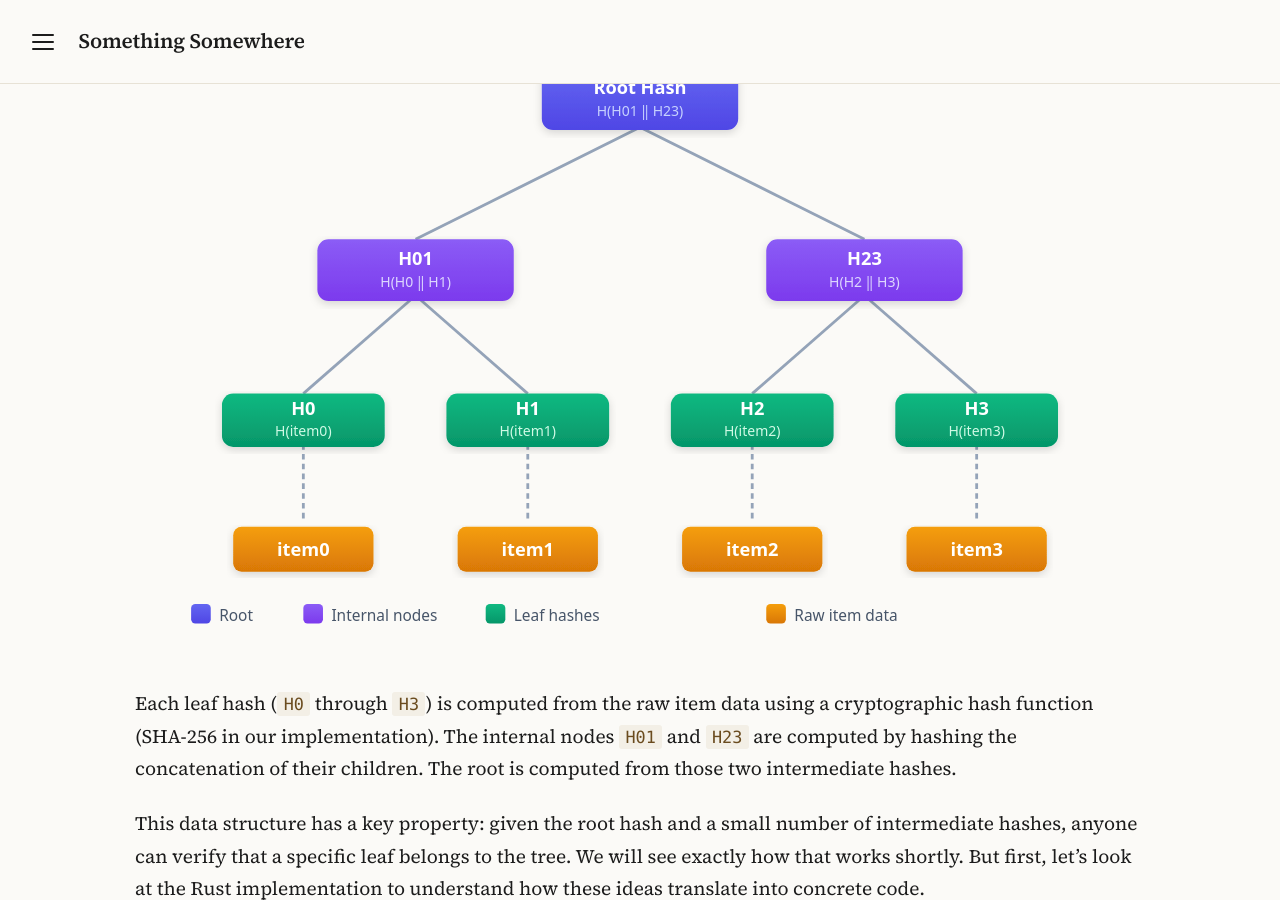
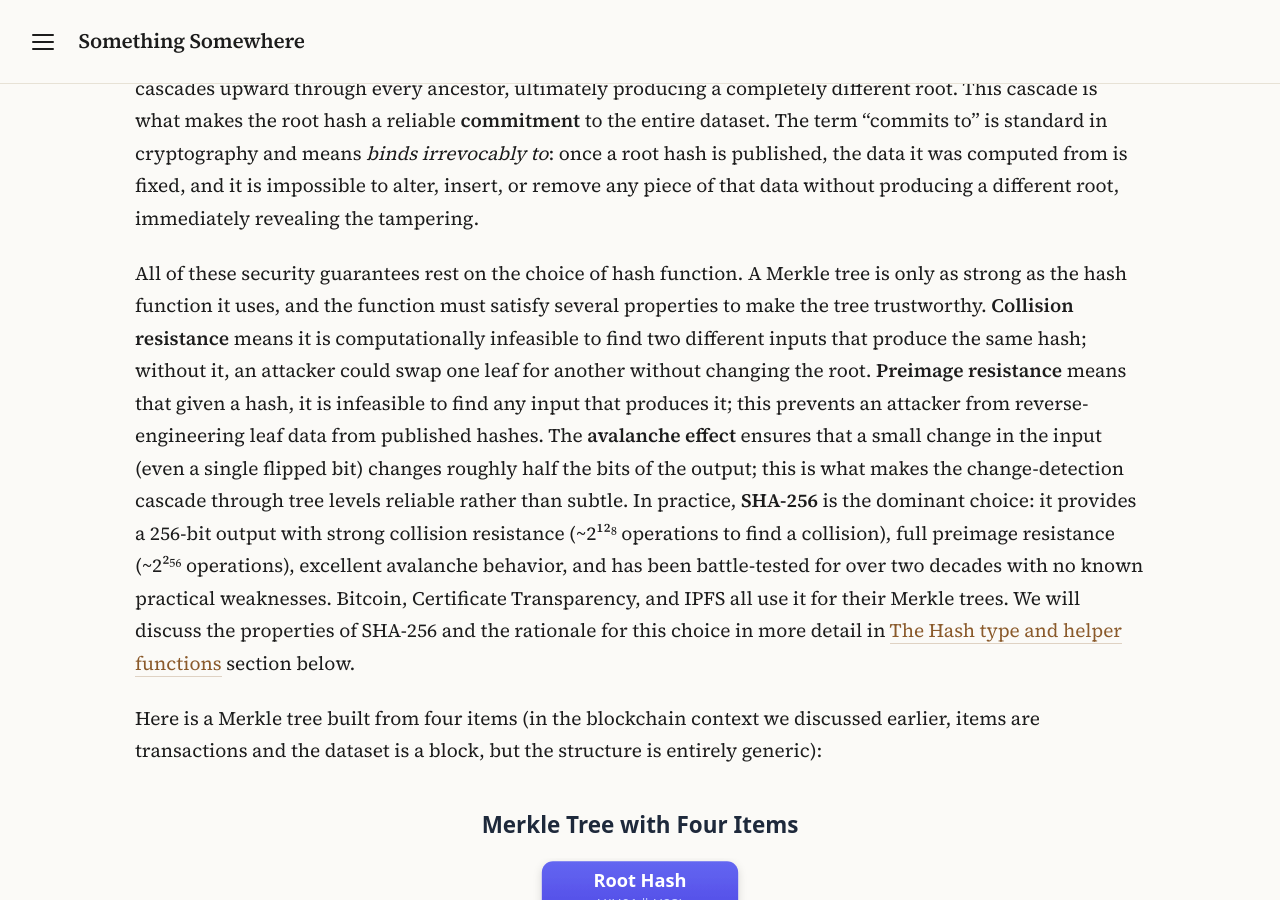
Before and after one commit to amoilanen/blog, a Jekyll site: the page built from _posts/2026-04-17-merkle-trees-and-blockchain-verification.md, in a window 1280 px wide and 900 px high, scrolled down 8945 px. Built offline with Jekyll 4.4.1, drawn with Linux system fonts in a browser that asks for light colours; comment, search, counter and statistics services are not loaded; some of the changed text lies outside the part shown.

Commit message:
Minor improvements

```diff
--- a/_posts/2026-04-17-merkle-trees-and-blockchain-verification.md
+++ b/_posts/2026-04-17-merkle-trees-and-blockchain-verification.md
@@ -112,6 +112,8 @@ And here is the decisive point: while the attacker is re-doing all that work, th
 
 The deeper a block is buried under subsequent blocks, the more cumulative work an attacker would need to redo to alter it. This is why a transaction with six confirmations (six blocks mined on top of the block containing it) is considered practically irreversible in Bitcoin.
 
+There is also a deeper economic argument. Bitcoin rewards miners with newly minted BTC (the *block reward*) and transaction fees for each valid block they add to the longest chain. An attacker who has amassed enough hash power to outpace the honest network and produce the longest chain has, by definition, the ability to earn those rewards legitimately. Attacking the chain would undermine confidence in Bitcoin, devaluing the very currency the attacker is trying to steal or manipulate. Playing by the rules, on the other hand, yields a steady stream of block rewards that are worth more precisely *because* the network is trustworthy. The incentive structure therefore ensures that the majority of computational power in the network is economically motivated to extend the existing chain and maintain its integrity rather than subvert it. Nakamoto makes this point explicitly in the [Bitcoin whitepaper](https://bitcoin.org/bitcoin.pdf) (section 6): a rational actor with majority hash power "ought to find it more profitable to play by the rules… than to undermine the system and the validity of his own wealth."
+
 This is the security foundation on which the entire blockchain rests. And the Merkle root, the hash that commits each block to its transactions, is the bridge that connects this chain-level security to individual transaction verification. Let's see how.
 
 ## Blockchains and transaction verification
@@ -131,6 +133,8 @@ From here on, we will use "transaction" and "block" as our running examples for
 ## What is a Merkle tree?
 
 A Merkle tree is a binary tree where every leaf node contains the hash of a data block, and every internal node contains the hash of its two children concatenated together. The single hash at the top, the **root hash**, acts as a fingerprint for the entire dataset. Change a single byte in any leaf, and the root hash changes. This is the core property of a Merkle tree. Because every internal node is the hash of its children, a modification at any leaf cascades upward through every ancestor, ultimately producing a completely different root. This cascade is what makes the root hash a reliable **commitment** to the entire dataset. The term "commits to" is standard in cryptography and means *binds irrevocably to*: once a root hash is published, the data it was computed from is fixed, and it is impossible to alter, insert, or remove any piece of that data without producing a different root, immediately revealing the tampering.
+
+All of these security guarantees rest on the choice of hash function. A Merkle tree is only as strong as the hash function it uses, and the function must satisfy several properties to make the tree trustworthy. **Collision resistance** means it is computationally infeasible to find two different inputs that produce the same hash; without it, an attacker could swap one leaf for another without changing the root. **Preimage resistance** means that given a hash, it is infeasible to find any input that produces it; this prevents an attacker from reverse-engineering leaf data from published hashes. The **avalanche effect** ensures that a small change in the input (even a single flipped bit) changes roughly half the bits of the output; this is what makes the change-detection cascade through tree levels reliable rather than subtle. In practice, **SHA-256** is the dominant choice: it provides a 256-bit output with strong collision resistance (~2¹²⁸ operations to find a collision), full preimage resistance (~2²⁵⁶ operations), excellent avalanche behavior, and has been battle-tested for over two decades with no known practical weaknesses. Bitcoin, Certificate Transparency, and IPFS all use it for their Merkle trees. We will discuss the properties of SHA-256 and the rationale for this choice in more detail in [The Hash type and helper functions](#the-hash-type-and-helper-functions) section below.
 
 Here is a Merkle tree built from four items (in the blockchain context we discussed earlier, items are transactions and the dataset is a block, but the structure is entirely generic):
 
```
